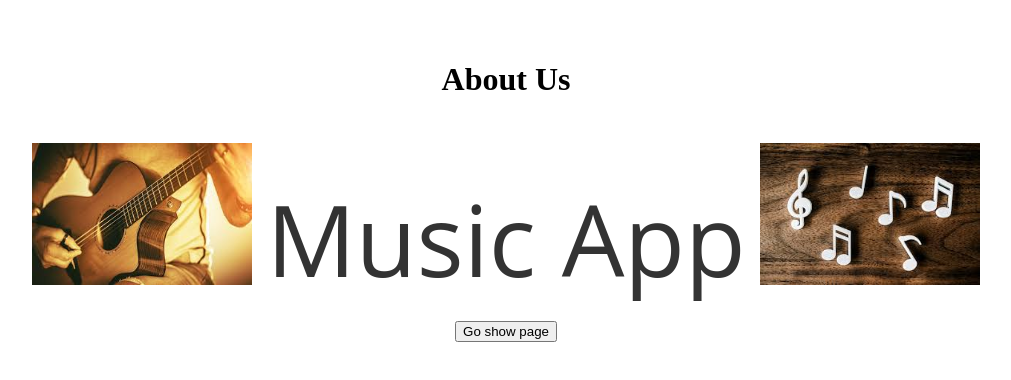
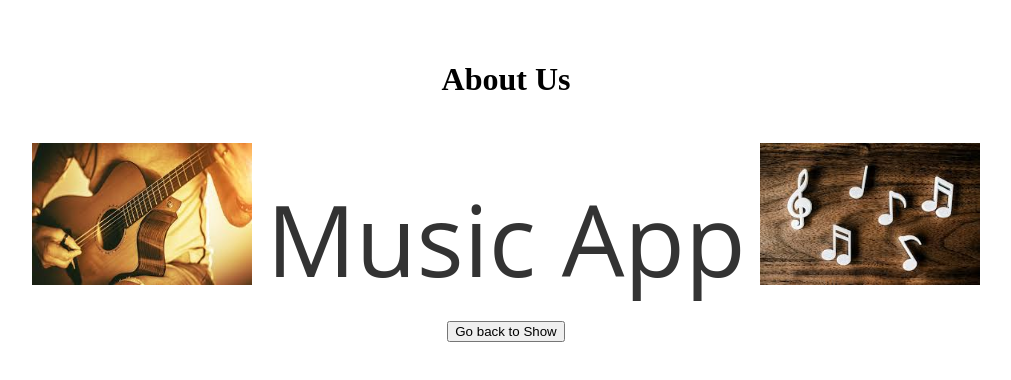
Before and after one commit to B9ary01/musicApp08, a React (Vite) app: page /about in a window 1280 px wide. Shown: the top 380 px of the page, without its empty margins (134-1145 px from the left). Built offline with nearby package versions, Linux system fonts and the light colour scheme.

Commit message:
update link

```diff
--- a/src/components/About/index.jsx
+++ b/src/components/About/index.jsx
@@ -14,7 +14,7 @@ const About=()=>{
 
    <h1>About Us</h1>
     <Header/>
-    <button onClick={handleClick}>Go show page</button>
+    <button onClick={handleClick}>Go back to Show</button>
 
     </>
 
--- a/src/components/Home/index.jsx
+++ b/src/components/Home/index.jsx
@@ -15,6 +15,8 @@ const Home=()=>{
         <br></br>
         <Link to="opera">Opera</Link>
         <br></br>
+        <Link to="show">Show</Link>
+        <br></br>
     </nav>
 
      <Outlet/>
```
